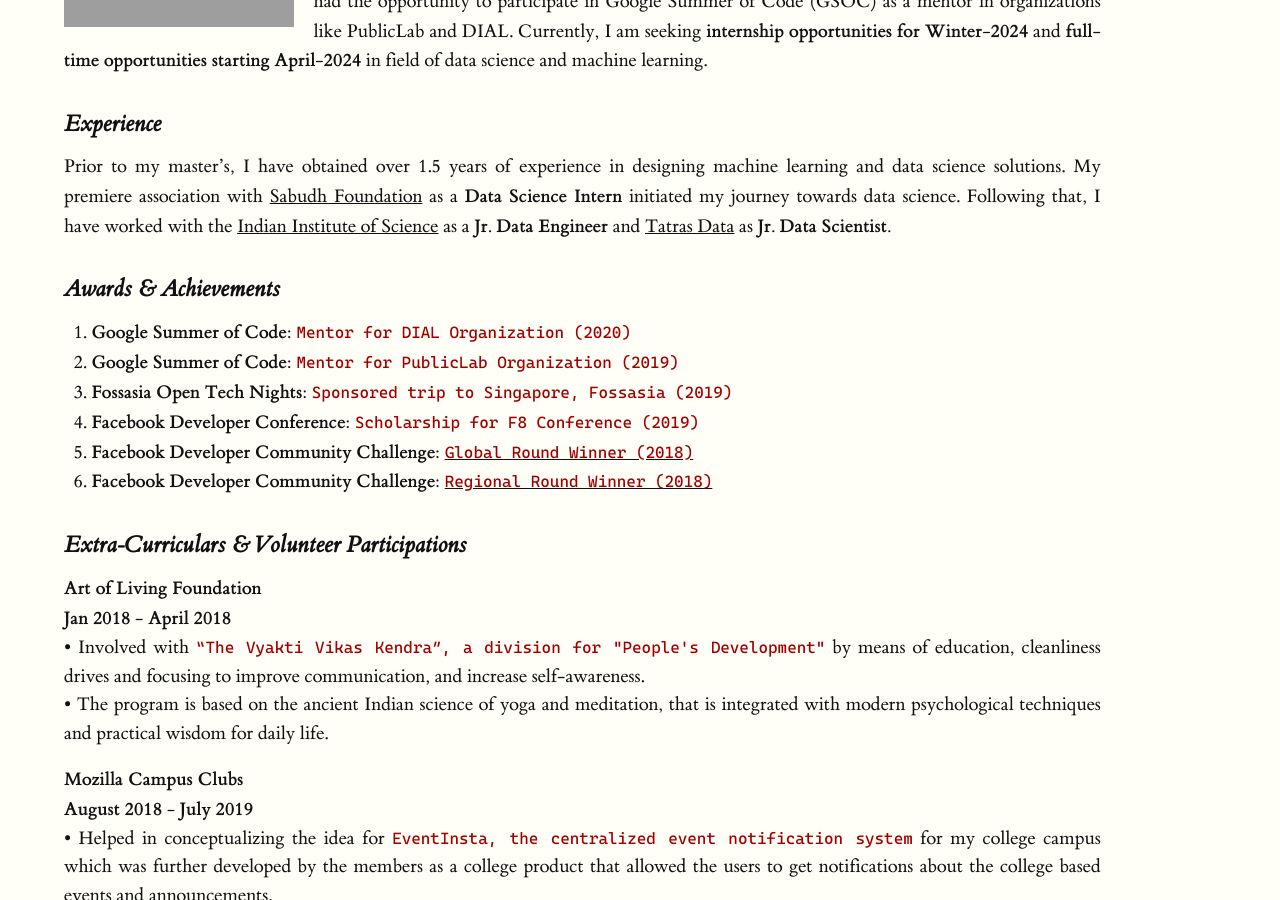
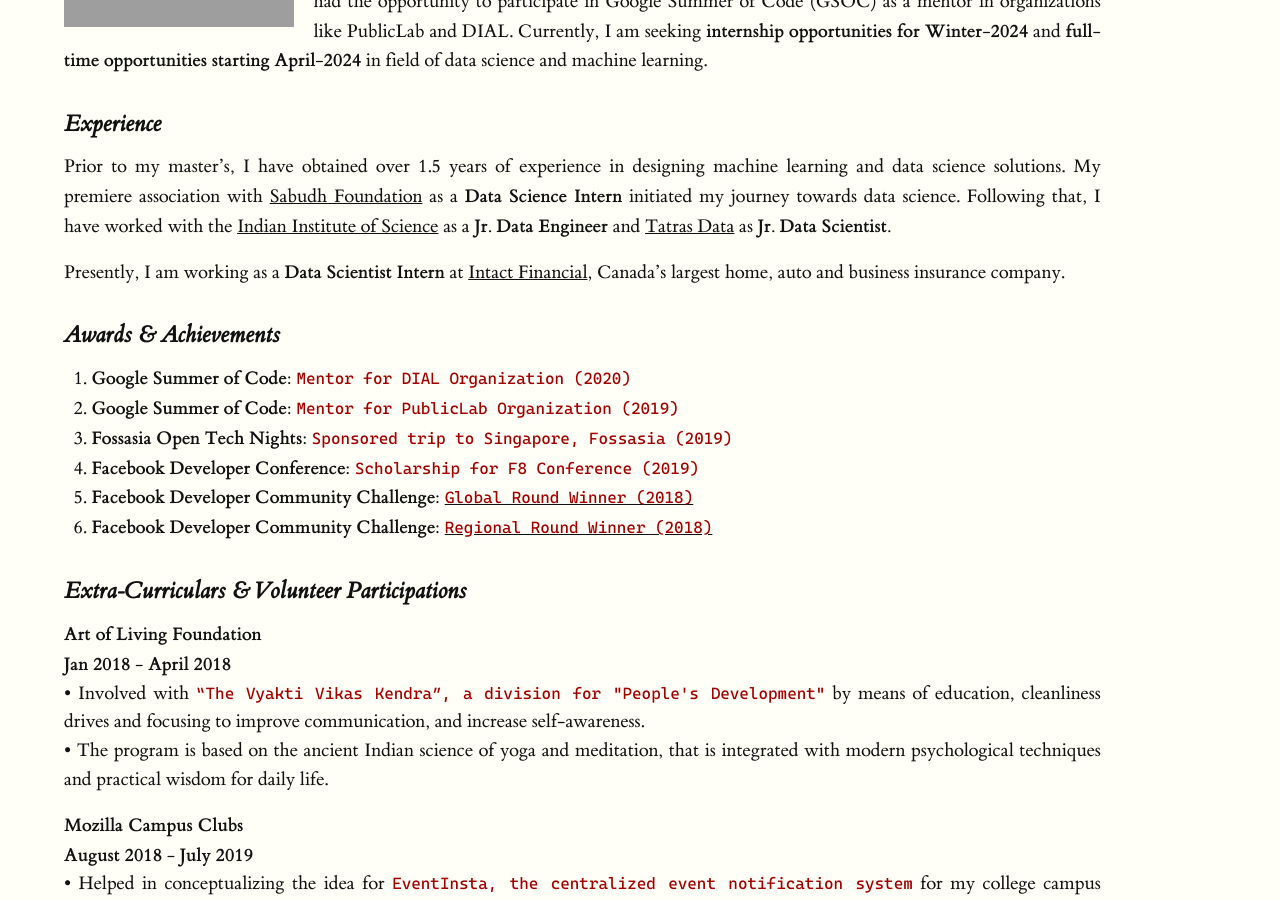
Before and after one commit to coderjolly/coderjolly.github.io, a Jekyll site: the page built from index.md, in a window 1280 px wide and 900 px high, scrolled down 388 px. Built offline with Jekyll 4.4.1, drawn with Linux system fonts in a browser that asks for light colours; a style sheet for code colours, icons or effects is not loaded; grey boxes are pictures that could not be loaded.

Commit message:
added current status

```diff
--- a/index.md
+++ b/index.md
@@ -22,7 +22,7 @@ Before moving to the realm of data science, I have contributed in backend web de
 
 Prior to my master’s, I have obtained over 1.5 years of experience in designing machine learning and data science solutions. My premiere association with [Sabudh Foundation](https://sabudh.org/){:target="_blank"} as a **Data Science Intern** initiated my journey towards data science. Following that, I have worked with the [Indian Institute of Science](https://www.serc.iisc.ac.in/supercomputer/for-traditional-hpc-simulations-param-pravega/){:target="_blank"} as a **Jr. Data Engineer** and  [Tatras Data](https://tatrasdata.com/){:target="_blank"} as **Jr. Data Scientist.**
 
-<!-- Presently, I am working as a **Data Scientist Intern** at [Intact Financial](https://intactlab.ca/), Canada's largest home, auto and business insurance company. -->
+Presently, I am working as a **Data Scientist Intern** at [Intact Financial](https://intactlab.ca/), Canada's largest home, auto and business insurance company.
 
 <!-- &#8226; [**Tatras Data Services**](https://tatrasdata.com/){:target="_blank"} &nbsp;&nbsp;&nbsp;&nbsp;&nbsp;&nbsp;&nbsp;&nbsp;&nbsp;&nbsp;&nbsp;&nbsp;&nbsp;&nbsp;&nbsp;&nbsp;&nbsp;&nbsp;&nbsp;&nbsp;&nbsp;&nbsp;&nbsp;&nbsp;&nbsp;&nbsp;&nbsp;&nbsp;&nbsp;&nbsp;&nbsp;&nbsp;&nbsp;&nbsp;&nbsp;&nbsp;&nbsp;&nbsp;&nbsp;&nbsp;&nbsp;&nbsp;&nbsp;&nbsp;&nbsp;&nbsp;&nbsp;&nbsp;&nbsp;&nbsp;&nbsp;&nbsp;&nbsp;&nbsp;&nbsp;&nbsp;&nbsp;&nbsp;&nbsp;&nbsp;&nbsp;&nbsp;&nbsp;&nbsp;&nbsp;&nbsp;&nbsp;&nbsp;&nbsp;&nbsp;&nbsp;&nbsp;&nbsp;&nbsp;&nbsp;&nbsp;&nbsp;&nbsp;&nbsp;&nbsp;&nbsp;&nbsp;&nbsp;&nbsp;&nbsp;&nbsp;&nbsp;&nbsp;&nbsp;&nbsp;&nbsp;&nbsp;&nbsp;&nbsp;&nbsp;&nbsp;&nbsp;&nbsp;&nbsp;&nbsp;&nbsp;&nbsp;&nbsp;&nbsp;&nbsp;&nbsp;&nbsp;&nbsp;&nbsp;&nbsp;&nbsp;&nbsp;&nbsp;&nbsp;&nbsp;&nbsp;&nbsp;&nbsp;&nbsp;&nbsp;&nbsp;&nbsp;&nbsp;&nbsp;&nbsp;&nbsp;&nbsp;&nbsp;&nbsp;&nbsp;&nbsp;&nbsp;&nbsp;&nbsp;&nbsp;&nbsp;&nbsp;&nbsp;&nbsp;&nbsp;&nbsp;&nbsp;&nbsp;&nbsp;&nbsp;&nbsp;&nbsp;&nbsp;&nbsp;&nbsp;&nbsp;&nbsp;&nbsp;&nbsp;&nbsp;&nbsp;&nbsp;&nbsp;&nbsp;&nbsp;&nbsp; **December 2021 - August 2022**<br/>
 &nbsp;&nbsp; `Junior Data Scientist`
```
